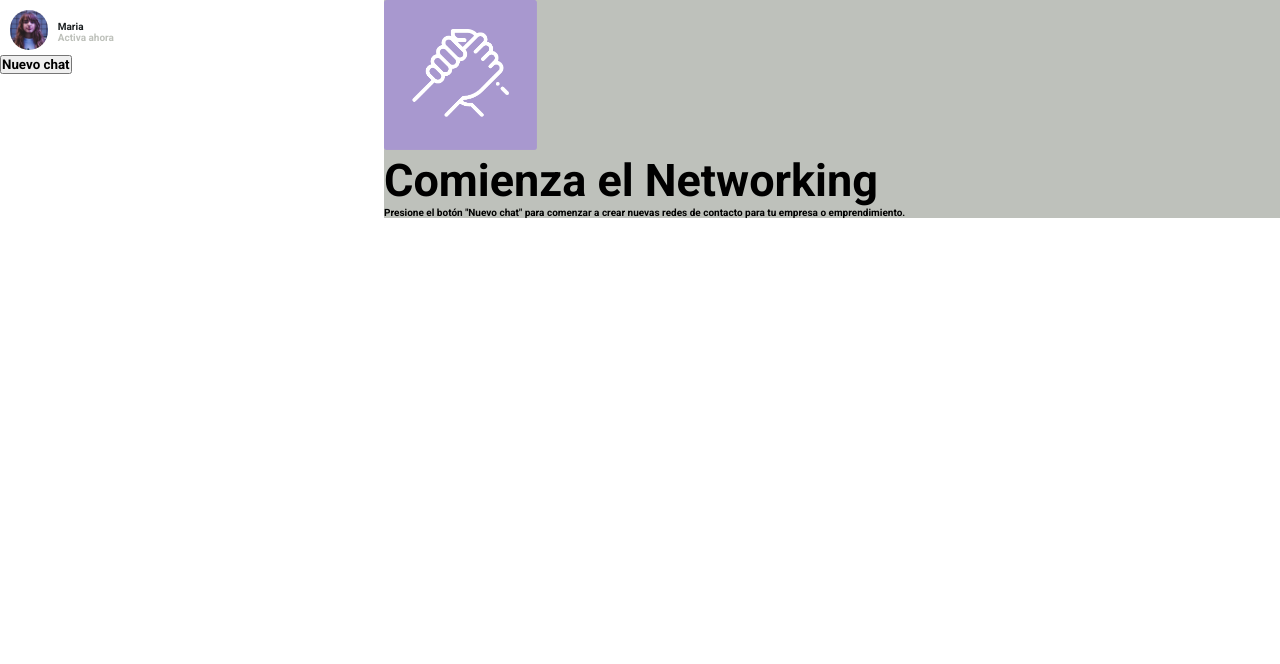
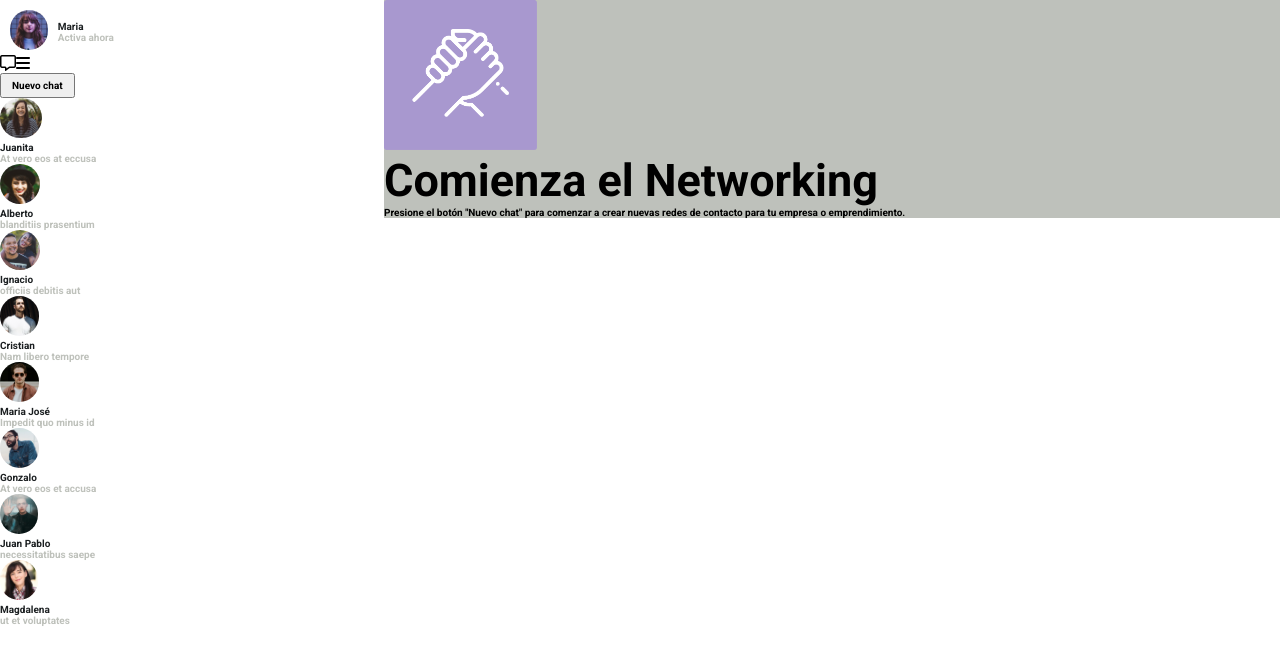
Before and after one commit to Klauditha/desafioflexbox, a plain HTML site: page index.html in a window 1280 px wide. Drawn offline with Linux system fonts and the light colour scheme.

Commit message:
ADD: Se agregan elementos de la maqueta

```diff
--- a/assets/css/style.css
+++ b/assets/css/style.css
@@ -55,13 +55,17 @@
 }
 
 #menu_perfil_maria_datos_estado{
-
     color: #bec1bb;
     font-size: 10px;
 }
-
+#menu_boton_btn{
+    padding: 5px 10px;
+    text-align: center;
+    font-size: 10px;
+}
 #menu_boton_btn:active{
     background-color: #a491d2;
+
 }
 
 #menu_boton_btn:hover{
@@ -71,3 +75,22 @@
 #menu_boton_btn:focus{
     background-color: #d4dcff;
 }
+
+#menu_perfil_botones{
+    display: flex;
+}
+
+.participante_nombre {
+    font-weight: bold;
+    color: #1b1f21;
+    font-size: 10px;
+}
+
+.participante_info{
+    color: #bec1bb;
+    font-size: 10px;
+}
+.participante_img img{
+    height: 40px;
+    border-radius: 20px;
+}
--- a/index.html
+++ b/index.html
@@ -7,11 +7,10 @@
     <meta name="viewport" content="width=device-width, initial-scale=1.0">
     <link rel="stylesheet" href="./assets/css/style.css" />
     <title>Desafio Flexbox - Sistema Mensajeria</title>
-    <link rel="preconnect" href="https://fonts.googleapis.com">
-    <link rel="preconnect" href="https://fonts.gstatic.com" crossorigin>
-    <link
-        href="https://fonts.googleapis.com/css2?family=Roboto:wght@700&display=swap"
-        rel="stylesheet">
+    <link rel="preconnect" href="https://fonts.googleapis.com" />
+    <link rel="preconnect" href="https://fonts.gstatic.com" crossorigin />
+    <link href="https://fonts.googleapis.com/css2?family=Roboto:wght@700&display=swap" rel="stylesheet">
+    <script src="https://kit.fontawesome.com/a6a42315af.js" crossorigin="anonymous"></script>
 </head>
 
 <body>
@@ -28,13 +27,120 @@
                     </div>
                 </div>
                 <div id="menu_perfil_botones">
+                    <div><i class="fa-regular fa-message"></i></div>
+                    <div><i class="fa-solid fa-bars"></i></div>
 
                 </div>
             </div>
             <div id="menu_boton">
                 <button id="menu_boton_btn">Nuevo chat</button>
             </div>
-            <div id="menu_participantes"></div>
+            <div id="menu_participantes">
+                <div class="participante">
+                    <div class="participante_img">
+                        <img src="./assets/img/Screen Shot 2018-11-28 at 15.27.14.jpg" alt="Juanita" />
+                    </div>
+                    <div class="participante_texto">
+                        <div class="participante_nombre">
+                            <p>Juanita</p>
+                        </div>
+                        <div class="participante_info">
+                            <p>At vero eos at eccusa</p>
+                        </div>
+                    </div>
+                </div>
+                <div class="participante">
+                    <div class="participante_img">
+                        <img src="./assets/img/Screen Shot 2018-11-28 at 15.28.04.jpg" alt="Alberto" />
+                    </div>
+                    <div class="participante_texto">
+                        <div class="participante_nombre">
+                            <p>Alberto</p>
+                        </div>
+                        <div class="participante_info">
+                            <p>blanditiis prasentium</p>
+                        </div>
+                    </div>
+                </div>
+                <div class="participante">
+                    <div class="participante_img">
+                        <img src="./assets/img/Screen Shot 2018-11-28 at 15.28.30.jpg" alt="Ignacio" />
+                    </div>
+                    <div class="participante_texto">
+                        <div class="participante_nombre">
+                            <p>Ignacio</p>
+                        </div>
+                        <div class="participante_info">
+                            <p>officiis debitis aut</p>
+                        </div>
+                    </div>
+                </div>
+                <div class="participante">
+                    <div class="participante_img">
+                        <img src="./assets/img/Screen Shot 2018-11-28 at 15.30.34.jpg" alt="Cristian" />
+                    </div>
+                    <div class="participante_texto">
+                        <div class="participante_nombre">
+                            <p>Cristian</p>
+                        </div>
+                        <div class="participante_info">
+                            <p>Nam libero tempore</p>
+                        </div>
+                    </div>
+                </div>
+                <div class="participante">
+                    <div class="participante_img">
+                        <img src="./assets/img/Screen Shot 2018-11-28 at 15.30.54.jpg" alt="Maria José" />
+                    </div>
+                    <div class="participante_texto">
+                        <div class="participante_nombre">
+                            <p>Maria José</p>
+                        </div>
+                        <div class="participante_info">
+                            <p>Impedit quo minus id</p>
+                        </div>
+                    </div>
+                </div>
+                <div class="participante">
+                    <div class="participante_img">
+                        <img src="./assets/img/Screen Shot 2018-11-28 at 15.31.09.jpg" alt="Gonzalo" />
+                    </div>
+                    <div class="participante_texto">
+                        <div class="participante_nombre">
+                            <p>Gonzalo</p>
+                        </div>
+                        <div class="participante_info">
+                            <p>At vero eos et accusa</p>
+                        </div>
+                    </div>
+                </div>
+                <div class="participante">
+                    <div class="participante_img">
+                        <img src="./assets/img/Screen Shot 2018-11-28 at 15.32.16.jpg" alt="Juan Pablo" />
+                    </div>
+                    <div class="participante_texto">
+                        <div class="participante_nombre">
+                            <p>Juan Pablo</p>
+                        </div>
+                        <div class="participante_info">
+                            <p>necessitatibus saepe</p>
+                        </div>
+                    </div>
+                </div>
+                <div class="participante">
+                    <div class="participante_img">
+                        <img src="./assets/img/Screen Shot 2018-11-28 at 15.32.44.jpg" alt="Magdalena" />
+                    </div>
+                    <div class="participante_texto">
+                        <div class="participante_nombre">
+                            <p>Magdalena</p>
+                        </div>
+                        <div class="participante_info">
+                            <p>ut et voluptates</p>
+                        </div>
+                    </div>
+                </div>
+            </div>
         </div>
         <div id="principal">
             <img id="principal_img" src="./assets/img/hand.png" alt="Hand" />
```
Also changed, not shown: src/img/Screen Shot 2018-11-28 at 15.27.14.jpg (deleted), src/img/Screen Shot 2018-11-28 at 15.28.04.jpg (deleted), src/img/Screen Shot 2018-11-28 at 15.28.30.jpg (deleted), src/img/Screen Shot 2018-11-28 at 15.30.34.jpg (deleted), src/img/Screen Shot 2018-11-28 at 15.30.54.jpg (deleted), src/img/Screen Shot 2018-11-28 at 15.31.09.jpg (deleted), src/img/Screen Shot 2018-11-28 at 15.32.16.jpg (deleted), src/img/Screen Shot 2018-11-28 at 15.32.44.jpg (deleted), src/img/hand.png (deleted), src/img/maria.jpg (deleted).
